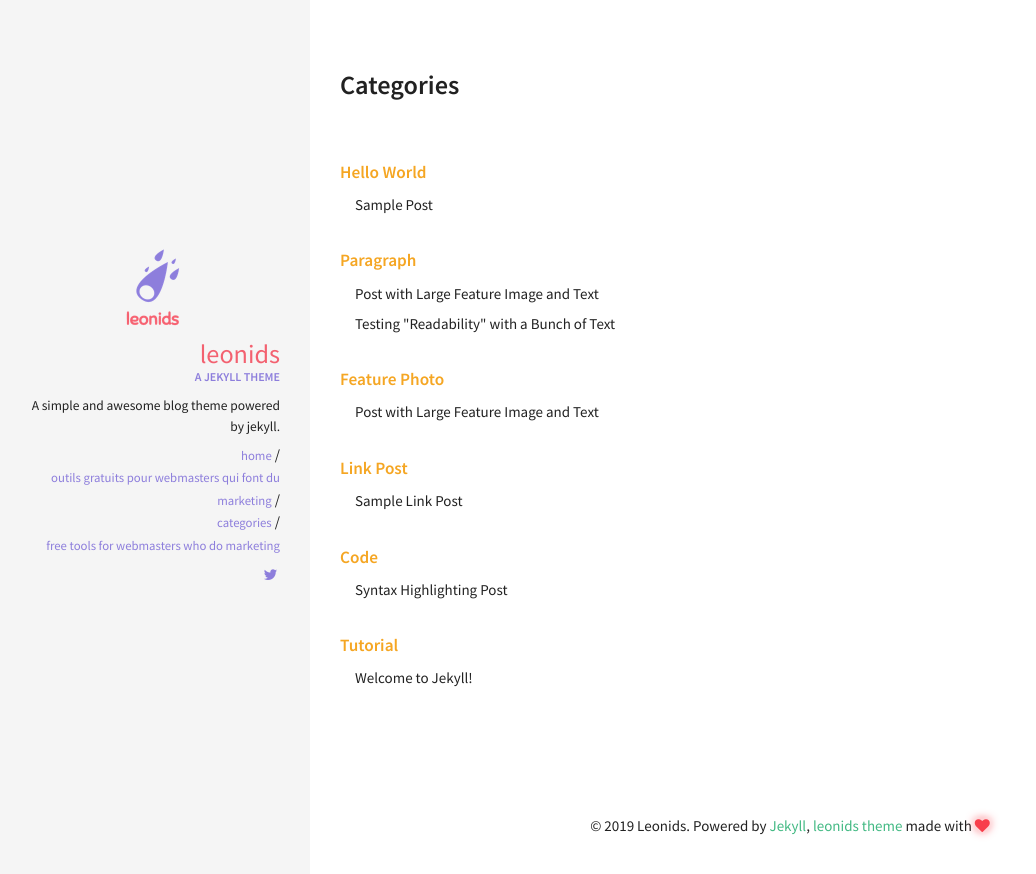
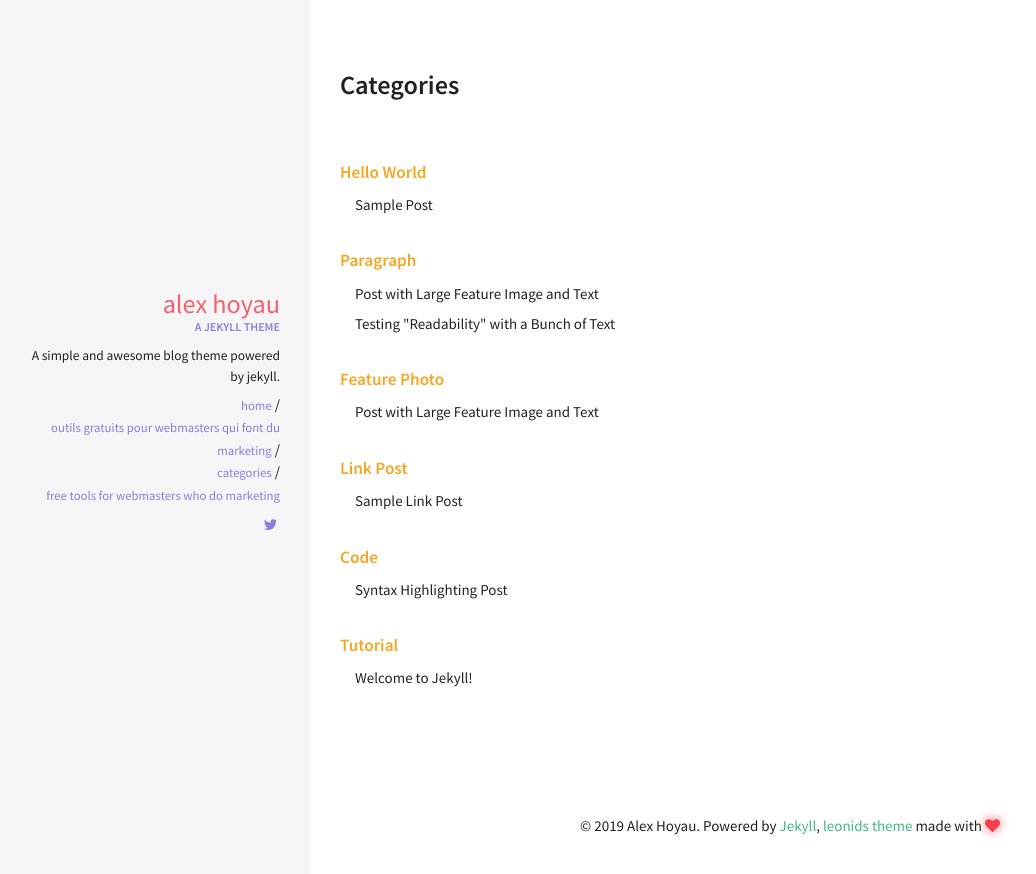
Before and after one commit to lexoyo/Jekyll-Silex, a Jekyll site: the page built from categories/index.html, in a window 1280 px wide. Shown: the top 874 px of the page, without its empty margins (10-1046 px from the left). Built offline with Jekyll 4.4.1, drawn with Linux system fonts in a browser that asks for light colours.

Commit message:
Update _config.yml

```diff
--- a/_config.yml
+++ b/_config.yml
@@ -36,8 +36,8 @@ kramdown:
 ####################################
 #
 owner:
-  name: Leonids
-  avatar: leonids-logo.png
+  name: Alex Hoyau
+  avatar:
   job: "A jekyll theme"
   bio: "A simple and awesome blog theme powered by jekyll."
   email:
```
